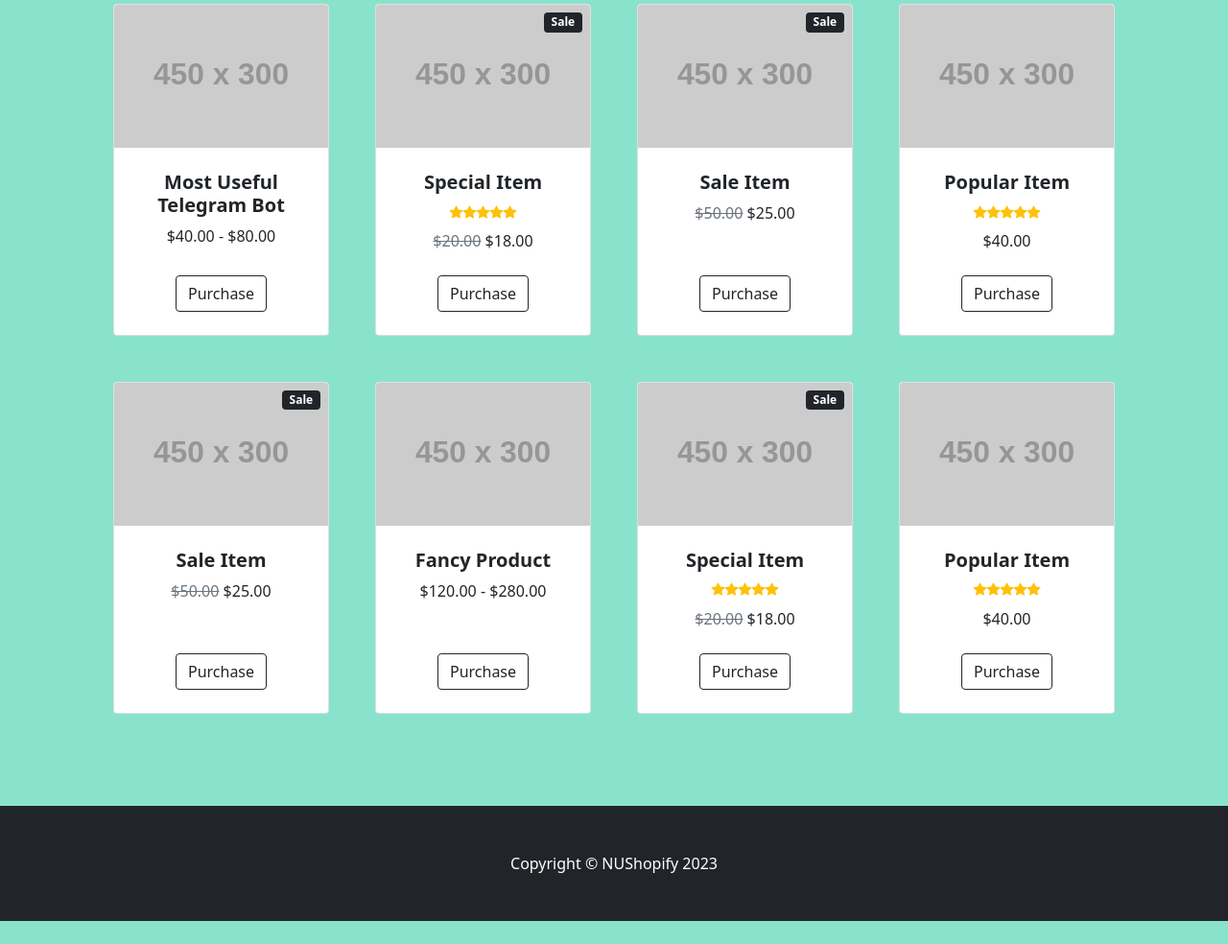
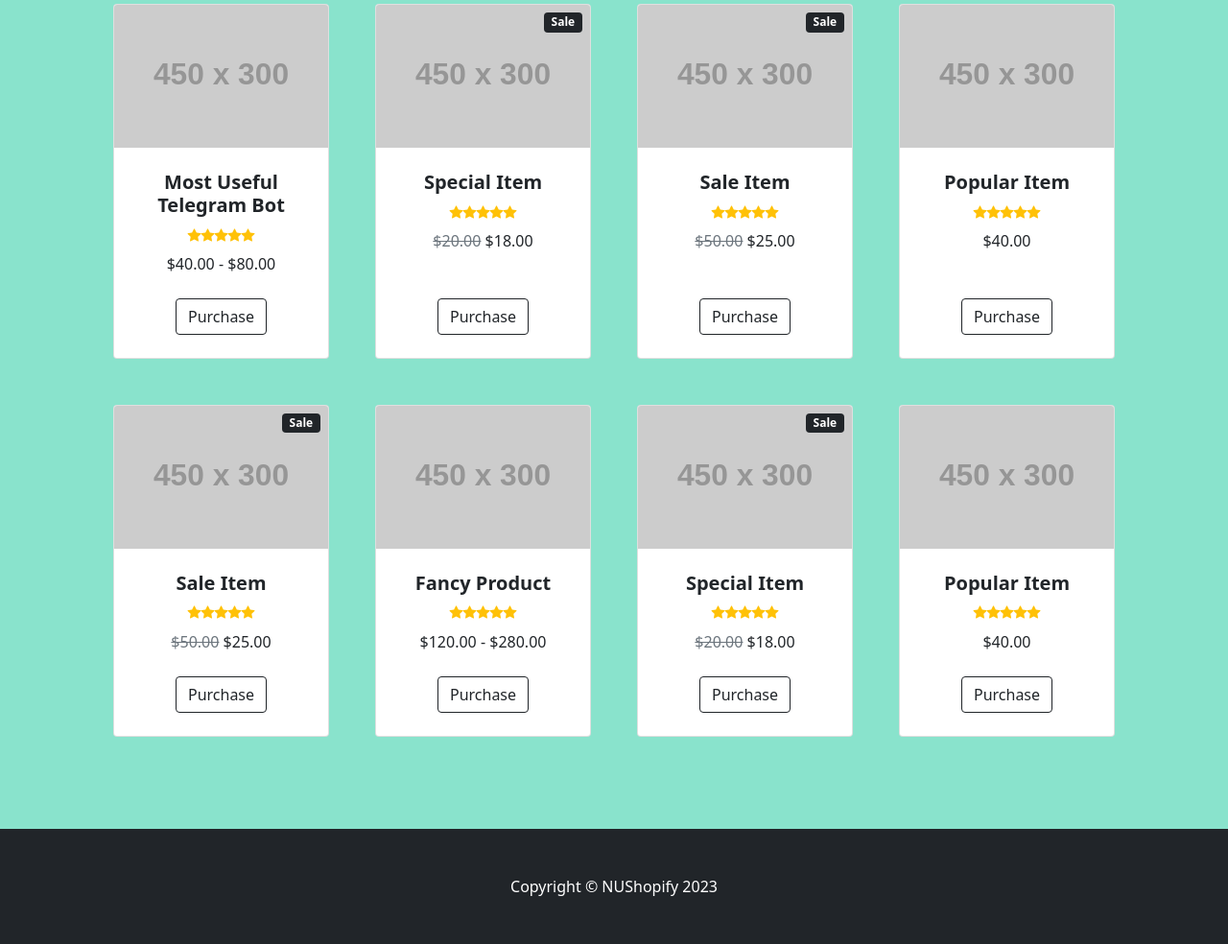
Before and after one commit to leezhengjing/Limbums_HacknRoll, a Flask app: page / in a window 1280 px wide. Shown: the part 445-1429 px from the top of the page at 96% size. Before the commit the page ends 1405 px from the top, so only its background shows below. Run offline with Flask 2, Linux system fonts and the light colour scheme; grey boxes labelled with a size stand in for pictures from a placeholder-image service; some libraries are stand-ins or nearby versions.

Commit message:
added stars

```diff
--- a/templates/index.html
+++ b/templates/index.html
@@ -27,6 +27,13 @@
                         <div class="text-center">
                             <!-- Product name-->
                             <h5 class="fw-bolder">Most Useful Telegram Bot</h5>
+                            <div class="d-flex justify-content-center small text-warning mb-2">
+                                <div class="bi-star-fill"></div>
+                                <div class="bi-star-fill"></div>
+                                <div class="bi-star-fill"></div>
+                                <div class="bi-star-fill"></div>
+                                <div class="bi-star-fill"></div>
+                            </div>
                             <!-- Product price-->
                             $40.00 - $80.00
                         </div>
@@ -81,6 +88,13 @@
                         <div class="text-center">
                             <!-- Product name-->
                             <h5 class="fw-bolder">Sale Item</h5>
+                            <div class="d-flex justify-content-center small text-warning mb-2">
+                                <div class="bi-star-fill"></div>
+                                <div class="bi-star-fill"></div>
+                                <div class="bi-star-fill"></div>
+                                <div class="bi-star-fill"></div>
+                                <div class="bi-star-fill"></div>
+                            </div>
                             <!-- Product price-->
                             <span class="text-muted text-decoration-line-through">$50.00</span>
                             $25.00
@@ -131,6 +145,13 @@
                         <div class="text-center">
                             <!-- Product name-->
                             <h5 class="fw-bolder">Sale Item</h5>
+                            <div class="d-flex justify-content-center small text-warning mb-2">
+                                <div class="bi-star-fill"></div>
+                                <div class="bi-star-fill"></div>
+                                <div class="bi-star-fill"></div>
+                                <div class="bi-star-fill"></div>
+                                <div class="bi-star-fill"></div>
+                            </div>
                             <!-- Product price-->
                             <span class="text-muted text-decoration-line-through">$50.00</span>
                             $25.00
@@ -149,8 +170,16 @@
                     <!-- Product details-->
                     <div class="card-body p-4">
                         <div class="text-center">
+
                             <!-- Product name-->
                             <h5 class="fw-bolder">Fancy Product</h5>
+                            <div class="d-flex justify-content-center small text-warning mb-2">
+                                <div class="bi-star-fill"></div>
+                                <div class="bi-star-fill"></div>
+                                <div class="bi-star-fill"></div>
+                                <div class="bi-star-fill"></div>
+                                <div class="bi-star-fill"></div>
+                            </div>
                             <!-- Product price-->
                             $120.00 - $280.00
                         </div>
```
